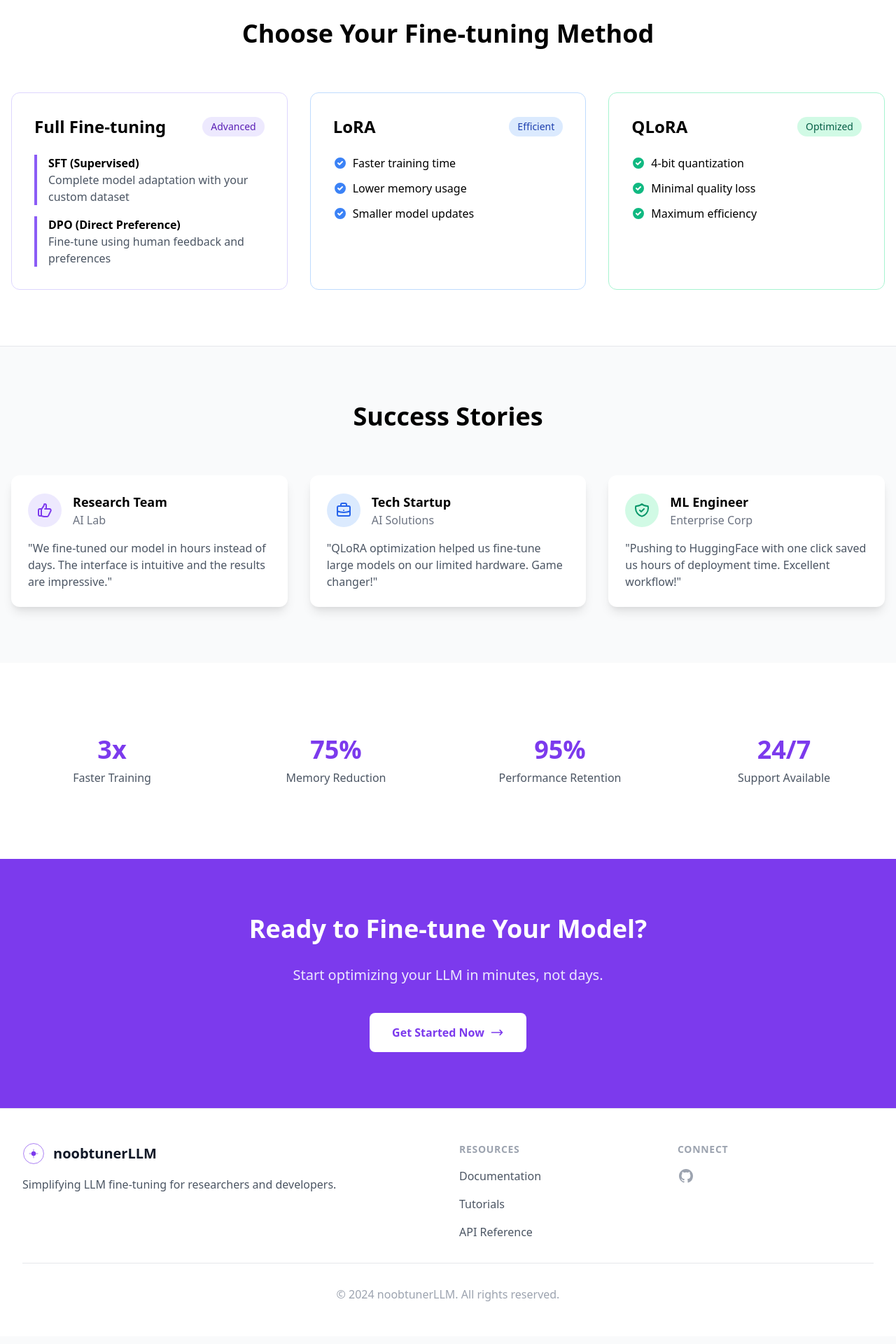
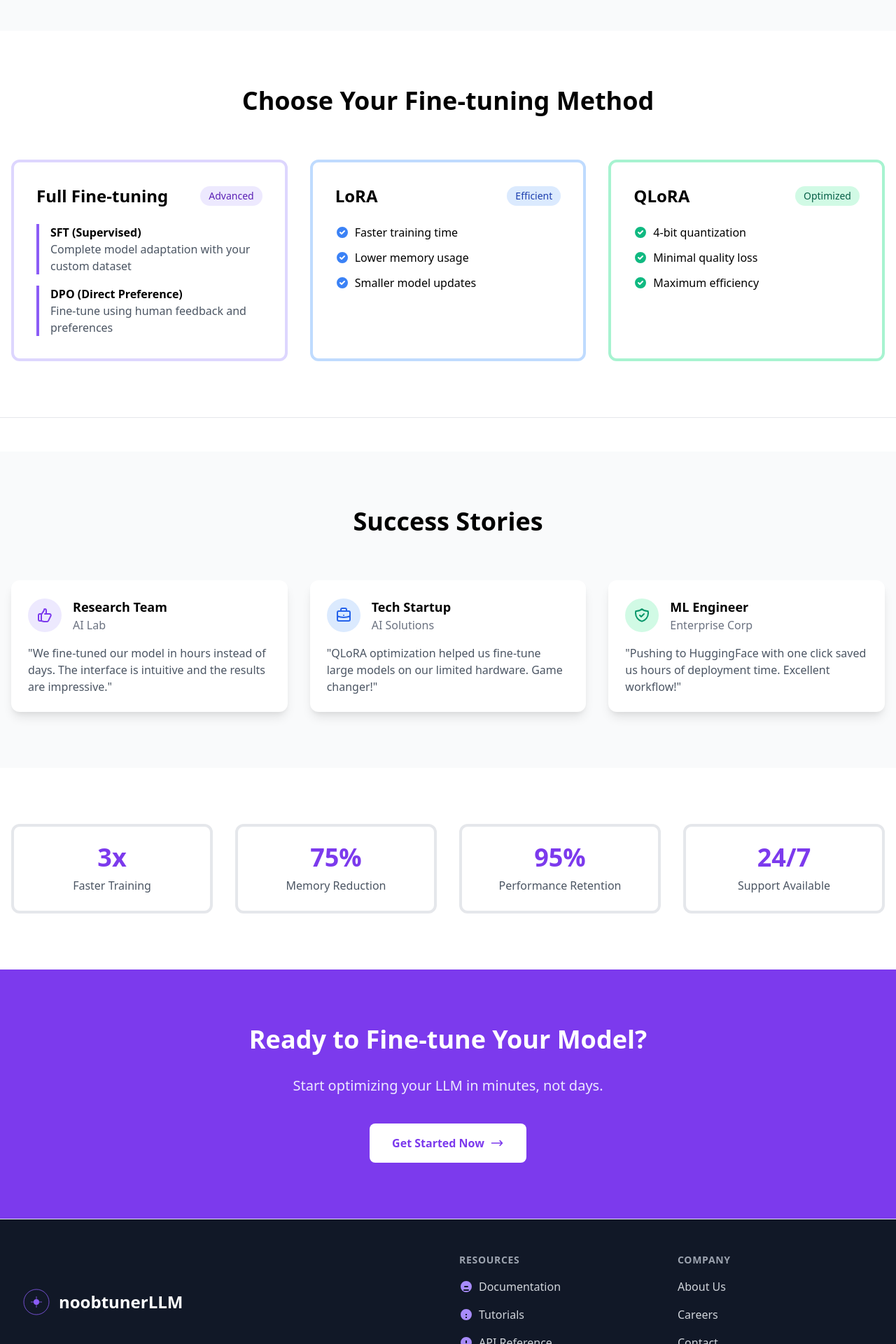
Before and after one commit to noobtunerLLM/noobtunerLLM, a FastAPI app: page / in a window 1280 px wide. Shown: the part 1200-3120 px from the top of the page at 70% size. Run offline with FastAPI, Linux system fonts and the light colour scheme.

Commit message:
Modified Static and Templates folder

```diff
--- a/static/css/styles.css
+++ b/static/css/styles.css
@@ -1,3 +1,4 @@
+/* Existing styles */
 .gradient-bg {
     background: linear-gradient(120deg, #667eea 0%, #764ba2 100%);
 }
@@ -19,3 +20,38 @@
 .step-card:hover img {
     transform: scale(1.1);
 }
+
+/* New Footer Styles */
+footer {
+    background-color: #ffffff;
+    padding: 3rem 0;
+    border-top: 1px solid #e2e8f0;
+}
+
+footer h3 {
+    font-size: 0.875rem;
+    text-transform: uppercase;
+    letter-spacing: 0.05em;
+    color: #6b7280;
+}
+
+footer a {
+    color: #4a5568;
+    transition: color 0.2s ease;
+}
+
+footer a:hover {
+    color: #6b46c1; /* Match your theme's purple color */
+}
+
+footer .border-t {
+    margin-top: 2rem;
+}
+
+footer .text-gray-500 {
+    color: #6b7280;
+}
+
+footer .text-gray-400 {
+    color: #9ca3af;
+}
--- a/templates/base.html
+++ b/templates/base.html
@@ -34,15 +34,6 @@
         {% block content %}{% endblock %}
     </main>
 
-    <!-- Footer -->
-    <footer class="bg-white mt-12">
-        <div class="max-w-7xl mx-auto py-12 px-4">
-            <div class="text-center text-gray-500">
-                <p>&copy; 2024 noobtunerLLM. All rights reserved.</p>
-            </div>
-        </div>
-    </footer>
-
     <script src="{{ url_for('static', path='/js/main.js') }}"></script>
     {% block extra_js %}{% endblock %}
 </body>
--- a/templates/index.html
+++ b/templates/index.html
@@ -25,6 +25,8 @@
         backdrop-filter: blur(8px);
         background: rgba(255, 255, 255, 0.95);
         transition: all 0.3s ease;
+        border-width: 4px; /* Increase the border width from the default 1px */
+        border-style: solid; /* Ensure the border is set to solid */
     }
 
     .feature-card:hover {
@@ -94,30 +131,31 @@
 
         function createNodes() {
             nodes = [];
-            for(let i = 0; i < 50; i++) {
+            for(let i = 0; i < 75; i++) { // Increase the number of nodes
                 nodes.push({
                     x: Math.random() * canvas.width,
                     y: Math.random() * canvas.height,
-                    vx: (Math.random() - 0.5) * 2,
-                    vy: (Math.random() - 0.5) * 2
+                    vx: (Math.random() - 0.5) * 3, // Increase the velocity range
+                    vy: (Math.random() - 0.5) * 3
                 });
             }
         }
 
         function animate() {
             ctx.clearRect(0, 0, canvas.width, canvas.height);
-            ctx.strokeStyle = 'rgba(255, 255, 255, 0.2)';
-            ctx.fillStyle = 'rgba(255, 255, 255, 0.5)';
+            ctx.strokeStyle = 'rgba(255, 255, 255, 0.4)'; // Increase the line opacity
+            ctx.lineWidth = 2; // Increase the line width
+            ctx.fillStyle = 'rgba(255, 255, 255, 0.7)'; // Increase the node opacity
 
             nodes.forEach(node => {
                 node.x += node.vx;
                 node.y += node.vy;
 
-                if(node.x < 0 || node.x > canvas.width) node.vx *= -1;
-                if(node.y < 0 || node.y > canvas.height) node.vy *= -1;
+                if(node.x < 0 || node.x > canvas.width) node.vx *= -1.1; // Increase the bounce effect
+                if(node.y < 0 || node.y > canvas.height) node.vy *= -1.1;
 
                 ctx.beginPath();
-                ctx.arc(node.x, node.y, 3, 0, Math.PI * 2);
+                ctx.arc(node.x, node.y, 4, 0, Math.PI * 2); // Increase the node size
                 ctx.fill();
             });
 
@@ -156,7 +194,9 @@
 <!-- Hero Section -->
 <div class="gradient-bg">
     <div class="max-w-7xl mx-auto py-20 px-4 sm:px-6 lg:px-8 relative z-10">
-        <img src="{{ url_for('static', path='/images/logo.svg') }}" alt="noobtunerLLM Logo" class="mx-auto h-24 mb-8">
+        <img src="{{ url_for('static', path='/images/logo-svg.svg') }}"
+             alt="noobtunerLLM Logo"
+             class="mx-auto h-24 mb-8 hero-logo">
 
         <div class="text-center">
             <h1 class="text-5xl font-extrabold text-white sm:text-6xl md:text-7xl mb-8 pulse">
@@ -171,6 +211,13 @@
                     Start Fine-tuning Now
                 </a>
             </div>
+                        <!-- Downward blinking arrow -->
+                        <div class="mt-8 text-center">
+                            <svg class="down-arrow animate-bounce mx-auto w-10 h-10 text-white" fill="none" stroke="currentColor" viewBox="0 0 24 24">
+                                <path stroke-linecap="round" stroke-linejoin="round" stroke-width="2" d="M12 4v16m0 0l-4-4m4 4l4-4"/>
+                            </svg>
+                        </div>
+
         </div>
     </div>
 </div>
@@ -184,9 +231,10 @@
             <!-- Step 1 -->
             <div class="step-card">
                 <div class="step-number">1</div>
-                <h3 class="text-xl font-semibold mb-4">Upload Your Data</h3>
-                <p class="text-gray-600">Drop your training data in JSON or CSV format. We handle the preprocessing.</p>
-                <img src="{{ url_for('static', path='/images/upload.svg') }}" alt="Upload" class="mt-4 w-24 mx-auto floating-animation">
+                <h3 class="text-xl font-semibold mb-4">Dataset Selection</h3>
+                <p class="text-gray-600">Please provide the name of your preferred dataset from Hugging Face. </p>
+
+                <img src="{{ url_for('static', path='/images/upload-svg.svg') }}" alt="Upload" class="mt-4 w-24 mx-auto floating-animation">
             </div>
 
             <!-- Step 2 -->
@@ -194,7 +242,7 @@
                 <div class="step-number">2</div>
                 <h3 class="text-xl font-semibold mb-4">Configure Model</h3>
                 <p class="text-gray-600">Choose your base model and fine-tuning method. Set parameters or use our optimized defaults.</p>
-                <img src="{{ url_for('static', path='/images/settings.svg') }}" alt="Configure" class="mt-4 w-24 mx-auto floating-animation">
+                <img src="{{ url_for('static', path='/images/settings-svg.svg') }}" alt="Configure" class="mt-4 w-24 mx-auto floating-animation">
             </div>
 
             <!-- Step 3 -->
@@ -202,7 +250,7 @@
                 <div class="step-number">3</div>
                 <h3 class="text-xl font-semibold mb-4">Deploy</h3>
                 <p class="text-gray-600">Download your model or push directly to Hugging Face with one click.</p>
-                <img src="{{ url_for('static', path='/images/deploy.svg') }}" alt="Deploy" class="mt-4 w-24 mx-auto floating-animation">
+                <img src="{{ url_for('static', path='/images/deploy-svg.svg') }}" alt="Deploy" class="mt-4 w-24 mx-auto floating-animation">
             </div>
         </div>
     </div>
@@ -388,32 +436,43 @@
 </div>
 
 <!-- Footer -->
-<footer class="bg-white border-t border-gray-200">
-    <div class="max-w-7xl mx-auto py-12 px-4 sm:px-6 lg:px-8">
+<footer class="bg-gray-900 text-white py-12">
+    <div class="max-w-7xl mx-auto px-4 sm:px-6 lg:px-8">
         <div class="grid grid-cols-1 md:grid-cols-4 gap-8">
-            <!-- Logo and Description -->
-            <div class="col-span-2">
-                <div class="flex items-center">
-                    <svg class="h-8 w-8 text-purple-600" viewBox="0 0 100 100" fill="none">
-                        <circle cx="50" cy="50" r="45" stroke="currentColor" stroke-width="2"/>
-                        <path d="M30 50 L70 50" stroke="currentColor" stroke-width="2"/>
-                        <path d="M50 30 L50 70" stroke="currentColor" stroke-width="2"/>
-                        <circle cx="50" cy="50" r="10" fill="currentColor"/>
-                    </svg>
-                    <span class="ml-3 text-xl font-bold text-gray-900">noobtunerLLM</span>
-                </div>
-                <p class="mt-4 text-gray-600">
-                    Simplifying LLM fine-tuning for researchers and developers.
-                </p>
+            <!-- Logo and Tagline -->
+            <div class="col-span-2 flex items-center space-x-3">
+                <svg class="h-10 w-10 text-purple-500" viewBox="0 0 100 100" fill="none">
+                    <circle cx="50" cy="50" r="45" stroke="currentColor" stroke-width="2"/>
+                    <path d="M30 50 L70 50" stroke="currentColor" stroke-width="2"/>
+                    <path d="M50 30 L50 70" stroke="currentColor" stroke-width="2"/>
+                    <circle cx="50" cy="50" r="10" fill="currentColor"/>
+                </svg>
+                <span class="text-2xl font-bold text-white">noobtunerLLM</span>
             </div>
 
-            <!-- Quick Links -->
+            <!-- Resources Section -->
             <div>
                 <h3 class="text-sm font-semibold text-gray-400 tracking-wider uppercase">Resources</h3>
                 <ul class="mt-4 space-y-4">
-                    <li><a href="#" class="text-gray-600 hover:text-purple-600">Documentation</a></li>
-                    <li><a href="#" class="text-gray-600 hover:text-purple-600">Tutorials</a></li>
-                    <li><a href="#" class="text-gray-600 hover:text-purple-600">API Reference</a></li>
+                    <li><a href="#" class="flex items-center text-gray-300 hover:text-purple-400 transition duration-300">
+                        <svg class="h-5 w-5 mr-2 text-purple-400" fill="currentColor" viewBox="0 0 20 20"><path d="M10 2a8 8 0 100 16 8 8 0 000-16zM8 9h4a1 1 0 110 2H8a1 1 0 110-2zm-1 5h6a1 1 0 010 2H7a1 1 0 010-2z"/></svg>
+                        Documentation</a></li>
+                    <li><a href="#" class="flex items-center text-gray-300 hover:text-purple-400 transition duration-300">
+                        <svg class="h-5 w-5 mr-2 text-purple-400" fill="currentColor" viewBox="0 0 20 20"><path d="M10 2a8 8 0 100 16 8 8 0 000-16zM9 9h2v2H9V9zm0 4h2v2H9v-2z"/></svg>
+                        Tutorials</a></li>
+                    <li><a href="#" class="flex items-center text-gray-300 hover:text-purple-400 transition duration-300">
+                        <svg class="h-5 w-5 mr-2 text-purple-400" fill="currentColor" viewBox="0 0 20 20"><path d="M10 2a8 8 0 100 16 8 8 0 000-16zM9 7h2v4H9V7zm0 6h2v2H9v-2z"/></svg>
+                        API Reference</a></li>
+                </ul>
+            </div>
+
+            <!-- Company Section -->
+            <div>
+                <h3 class="text-sm font-semibold text-gray-400 tracking-wider uppercase">Company</h3>
+                <ul class="mt-4 space-y-4">
+                    <li><a href="#" class="text-gray-300 hover:text-purple-400 transition duration-300">About Us</a></li>
+                    <li><a href="#" class="text-gray-300 hover:text-purple-400 transition duration-300">Careers</a></li>
+                    <li><a href="#" class="text-gray-300 hover:text-purple-400 transition duration-300">Contact</a></li>
                 </ul>
             </div>
 
@@ -421,7 +480,7 @@
             <div>
                 <h3 class="text-sm font-semibold text-gray-400 tracking-wider uppercase">Connect</h3>
                 <div class="mt-4 flex space-x-6">
-                    <a href="#" class="text-gray-400 hover:text-purple-600">
+                    <a href="https://github.com/noobtunerLLM/noobtunerLLM" class="text-gray-400 hover:text-purple-400 transition duration-300">
                         <span class="sr-only">GitHub</span>
                         <svg class="h-6 w-6" fill="currentColor" viewBox="0 0 24 24">
                             <path fill-rule="evenodd" d="M12 2C6.477 2 2 6.484 2 12.017c0 4.425 2.865 8.18 6.839 9.504.5.092.682-.217.682-.483 0-.237-.008-.868-.013-1.703-2.782.605-3.369-1.343-3.369-1.343-.454-1.158-1.11-1.466-1.11-1.466-.908-.62.069-.608.069-.608 1.003.07 1.531 1.032 1.531 1.032.892 1.53 2.341 1.088 2.91.832.092-.647.35-1.088.636-1.338-2.22-.253-4.555-1.113-4.555-4.951 0-1.093.39-1.988 1.029-2.688-.103-.253-.446-1.272.098-2.65 0 0 .84-.27 2.75 1.026A9.564 9.564 0 0112 6.844c.85.004 1.705.115 2.504.337 1.909-1.296 2.747-1.027 2.747-1.027.546 1.379.202 2.398.1 2.651.64.7 1.028 1.595 1.028 2.688 0 3.848-2.339 4.695-4.566 4.943.359.309.678.92.678 1.855 0 1.338-.012 2.419-.012 2.747 0 .268.18.58.688.482A10.019 10.019 0 0022 12.017C22 6.484 17.522 2 12 2z"/>
@@ -430,11 +489,11 @@
                 </div>
             </div>
         </div>
-
-        <!-- Copyright -->
-        <div class="mt-8 border-t border-gray-200 pt-8 text-center">
-            <p class="text-gray-400">&copy; 2024 noobtunerLLM. All rights reserved.</p>
+        <div class="mt-8 border-t border-gray-700 pt-8 text-center">
+            <p class="text-gray-500 text-sm">© 2024 noobtunerLLM. All rights reserved.</p>
         </div>
     </div>
 </footer>
+
+
 {% endblock %}
```
Also changed, not shown: other parts of templates/index.html (+36 -1 lines), static/images/deploy-svg.svg, static/images/settings-svg.svg, static/images/upload-svg.svg.
